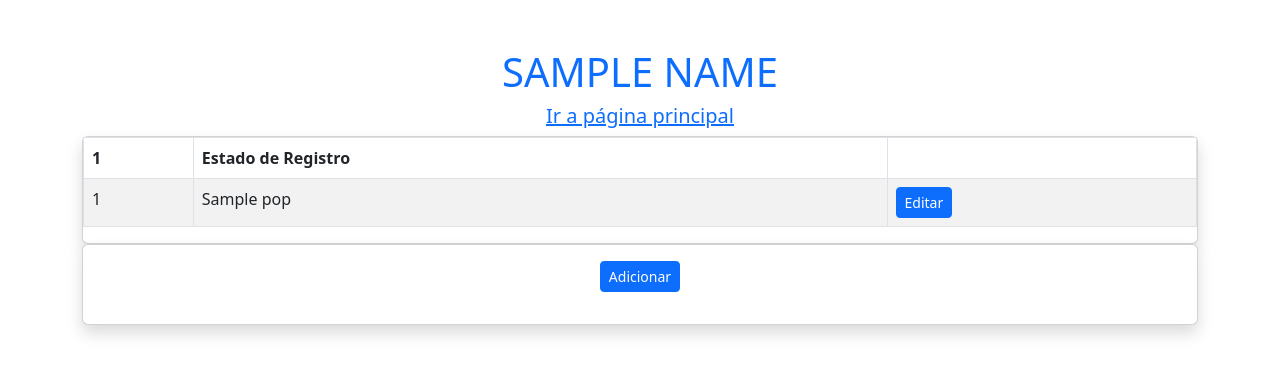
After one commit to atn25042002/BDLab_Proyecto, a Flask app: template src/templates/general.html in a window 1280 px wide. The commit adds this page. Shown: the top 375 px of the page. Run offline with Flask 3, Linux system fonts and the light colour scheme; the template is opened without the code that fills it: most values are stand-ins (such as "Sample title", 1, 10 or a date in 2020); some libraries are stand-ins or nearby versions.

Commit message:
Fase inicial de generalizacion a otras tablas y separacion de archivos por si a caso

```diff
--- a/src/app.py
+++ b/src/app.py
@@ -28,6 +28,25 @@ def show(entidad):
     cursor.close()
 
     return render_template('referencial.html', data=insertObject, name=entidad, campos= campos[entidad])
+
+@app.route('/tabla/<string:entidad>')
+def showTabla(entidad):
+    cursor= db.database.cursor()
+    nombre= atributos[entidad][0]
+    print('SELECT * FROM ' + nombre)
+    cursor.execute('SELECT * FROM ' + nombre)
+    myresult= cursor.fetchall()
+    ncampos= len(campos[entidad])
+    columnNames = ["c"+str(i) for i in range(ncampos)]
+    insertObject= []
+
+    print(columnNames)
+    for record in myresult:
+        print(record)
+        insertObject.append(dict(zip(columnNames, record)))
+    cursor.close()
+
+    return render_template('general.html', data=myresult, name=entidad, campos= campos[entidad])
 
 #@app.route('/<string:entidad>', methods=['POST'])
 @app.route('/<string:entidad>/add', methods=['POST'])
--- a/src/data.py
+++ b/src/data.py
@@ -4,6 +4,7 @@ atributos={
     'marca' : ['lzz_marca','MarCod', 'MarNom', 'MarEstReg'],
     'tipo_movimiento' : ['lzz_tipo_movimiento','TipMovCod', 'TipMovDes', 'TipMovEstReg'],
     'tipo_ticket' : ['lzz_ticket','TipTickNro', 'TipTickDes', 'TipTickEstReg'],
+    'producto' : ['l1m_producto','ProCod', 'ProNom' , 'ProFecVenAño','ProFecVenMes','ProFecVenDia','ProStc','ProStcMin','ProStcMax','ProStcRsv', 'SecCod', 'MarCod','ProPreUni','UniMedNro','ProEstReg']
 }
 
 #Maneja el formato o restricciones que debe un valor para poder ingresarlos
@@ -13,4 +14,7 @@ campos={
     'marca' : [['Código de la marca',0,6],['Nombre de la marca',0,60]],
     'tipo_movimiento' : [['Código del Tipo de Movimiento', 0, 3],['Descripción',0,7]],
     'tipo_ticket' : [['Código del Tipo de Ticket', 1, 2],['Descripción',0,60]],
+    'producto' : [['ProCod',0,60],['ProNom',0,60],['ProFecVenAño',0,60],['ProFecVenMes',0,60]
+            ,['ProFecVenDia',0,60],['ProStc',0,60],['ProStcMin',0,60],['ProStcMax',0,60],['ProStcRsv',0,60],
+            ['SecCod',0,60],['MarCod',0,60],['ProPreUni',0,60],['UniMedNro',0,60]]
 }
--- /dev/null
+++ b/src/static/js/general.js
@@ -0,0 +1,178 @@
+var ids= new Set();
+var ent;
+var num;
+
+window.onload= function agregar(){
+    ent= document.getElementById("h1").getAttribute("data-name")
+    num= document.getElementById("h1").getAttribute("data-num")
+    let elementos = document.querySelectorAll(".c0");
+    elementos.forEach(function(elemento) {
+        ids.add(elemento.textContent)
+    });
+    console.log(ids)
+}
+
+function changeColor(){
+    document.getElementById("modify").setAttribute("class", "btn btn-primary")
+    document.getElementById("remove").setAttribute("class", "btn btn-primary")
+    document.getElementById("inactivate").setAttribute("class", "btn btn-primary")
+    document.getElementById("reactivate").setAttribute("class", "btn btn-primary")
+}
+
+function mod(){
+    changeColor()
+    document.getElementById("modify").setAttribute("class", "btn btn-success")
+    document.getElementById("nomMod").removeAttribute("readonly")
+}
+ //Arrglar la devolucion al cambiar de opcion
+function del(){
+    changeColor()
+    const nom= document.getElementById("nom" + document.getElementById("codMod").value).textContent
+    document.getElementById("nomMod").value= nom
+    document.getElementById("remove").setAttribute("class", "btn btn-danger")
+    document.getElementById("nomMod").setAttribute("readonly", "true")
+    document.getElementById("estMod").value= ("*")
+}
+
+function inac(){
+    changeColor()
+    const nom= document.getElementById("nom" + document.getElementById("codMod").value).textContent
+    document.getElementById("nomMod").value= nom
+    document.getElementById("inactivate").setAttribute("class", "btn btn-success")
+    document.getElementById("nomMod").setAttribute("readonly", "true")
+    document.getElementById("estMod").value= ("I")
+}
+
+function reac(){
+    changeColor()
+    const nom= document.getElementById("nom" + document.getElementById("codMod").value).textContent
+    document.getElementById("nomMod").value= nom
+    document.getElementById("reactivate").setAttribute("class", "btn btn-success")
+    document.getElementById("nomMod").setAttribute("readonly", "true")
+    document.getElementById("estMod").value= ("A")
+}
+
+function nuevo(){
+    document.getElementById("codMod").removeAttribute("style")
+    document.getElementById("nomMod").removeAttribute("style")
+    document.getElementById("modify").setAttribute("disabled", "true")
+    document.getElementById("remove").setAttribute("disabled", "true")
+    document.getElementById("inactivate").setAttribute("disabled", "true")
+    document.getElementById("reactivate").setAttribute("disabled", "true")
+
+    document.getElementById("titMod").innerHTML= ("Agregando " + ent)
+    document.getElementById("codMod").value = ""
+    document.getElementById("codMod").removeAttribute("readonly")
+    document.getElementById("nomMod").value = ""
+    document.getElementById("nomMod").removeAttribute("readonly")
+    document.getElementById("estMod").value = "A"
+
+    document.getElementById("formMod").setAttribute("action", "/" + ent + "/add")
+}
+
+function verificar(campos){
+    console.log(campos)
+
+    const id= document.getElementById("codMod").value
+    const nom= document.getElementById("nomMod").value
+    const f= document.getElementById("formMod")
+    if(id == ""){
+        //document.getElementById("ErCod").textContent = "¡Introduzca un codigo!"
+        document.getElementById("codMod").setAttribute("style","box-shadow: 0px 0px 1px 2px rgba(200, 0, 0, 0.5);")
+        return;
+    }
+    if(document.getElementById("nomMod").value == ""){
+        //document.getElementById("ErCod").textContent = "¡Introduzca el nombre del elemento!"
+        document.getElementById("codMod").removeAttribute("style")
+        document.getElementById("nomMod").setAttribute("style","box-shadow: 0px 0px 1px 2px rgba(200, 0, 0, 0.5);")
+        return;
+    }
+
+    let elementos = document.querySelectorAll('[class="form-control mb-3"]');
+    for (let i = 0; i < elementos.length - 1; i++) {
+        const atr = elementos[i].value
+        if(campos[i][1] == 1){ //Verifica si el tipo de dato es numerico
+            if(isNaN(atr)){
+                aviso('Error en ' + campos[i][0], 'El código deber ser un número entero', 0)
+                return;
+            }
+        }
+
+        if(atr.length > campos[i][2]){ //Comprueba la longitud maximo del campo
+            aviso('Error en Campo ' + campos[i][0], 'La longitud de dato máxima es ' + campos[i][2], 0)
+            return;
+        }
+    }
+
+    if(f.getAttribute("action") != "/" + ent + "/add"){
+        f.submit()
+        return;
+    }
+    console.log("verificando")
+    console.log("Id ingresado: " + id)
+    if(ids.has(id)){
+        //window.alert("Duplicado")
+        /*Swal.fire({
+            title: 'Código Duplicado',
+            text: 'Ya existe un elemento con el mismo código',
+            icon: 'warning',
+            confirmButtonText: 'Aceptar',
+            timer: 3000
+          }); */
+        aviso('Código Duplicado', 'Ya existe un elemento con el mismo código', 0)
+    }else{
+        /*
+        Swal.fire({
+            title: 'Elemento registrado',
+            text: 'El elemento se registro exitosamente',
+            icon: 'success',
+            confirmButtonText: 'Aceptar',
+            timer: 3000
+          })*/
+        aviso('Elemento registrado', 'El elemento se registro exitosamente', 1).then(() => {
+            f.submit()
+        });
+    }
+}
+
+function llenar(val){
+    for (let i = 0; i < num; i++) {
+        document.getElementById("mod" + i).value= document.getElementById("c" + i + "-" + val).textContent
+    }
+    document.getElementById("estMod").value= est= document.getElementById("est-" + val).textContent
+
+    document.getElementById("codMod").removeAttribute("style")
+    document.getElementById("nomMod").removeAttribute("style")
+    document.getElementById("titMod").innerHTML= ("Editando " + val)
+    const cod= document.getElementById("cod" + val).textContent
+    document.getElementById("codMod").value= cod
+    document.getElementById("codMod").setAttribute("readonly", "true")
+    const nom= document.getElementById("nom" + val).textContent
+    document.getElementById("nomMod").value= nom
+    document.getElementById("nomMod").removeAttribute("readonly")
+    changeColor()
+    document.getElementById("modify").setAttribute("class", "btn btn-success")
+
+    document.getElementById("formMod").setAttribute("action", "/" + ent +"/edit/" +val)
+
+    document.getElementById("modify").removeAttribute("disabled")
+    document.getElementById("remove").removeAttribute("disabled")
+    document.getElementById("inactivate").removeAttribute("disabled")
+    document.getElementById("reactivate").removeAttribute("disabled")
+}
+
+function aviso(titulo, descr, tipo){
+    if(tipo == 1){
+        tipo= 'success'
+    }else{
+        tipo= 'warning'
+    }
+
+    return Swal.fire({
+        title: titulo,
+        text: descr,
+        icon: tipo,
+        confirmButtonText: 'Aceptar',
+        timer: 3000
+    });
+}
--- /dev/null
+++ b/src/templates/general.html
@@ -0,0 +1,97 @@
+<!DOCTYPE html>
+<html lang="es">
+<head>
+    <meta charset="UTF-8">
+    <meta name="viewport" content="width=device-width, initial-scale=1.0">
+    <title>{{name.upper()}}</title>
+    <script src="{{ url_for('static', filename='js/general.js') }}"></script>
+    <link rel="icon" href="{{ url_for('static', filename='favicon.ico') }}">
+    <link href="https://cdn.jsdelivr.net/npm/bootstrap@5.3.0/dist/css/bootstrap.min.css" rel="stylesheet" integrity="sha384-9ndCyUaIbzAi2FUVXJi0CjmCapSmO7SnpJef0486qhLnuZ2cdeRhO02iuK6FUUVM" crossorigin="anonymous">
+    <script src="https://cdn.jsdelivr.net/npm/bootstrap@5.3.0/dist/js/bootstrap.bundle.min.js" integrity="sha384-geWF76RCwLtnZ8qwWowPQNguL3RmwHVBC9FhGdlKrxdiJJigb/j/68SIy3Te4Bkz" crossorigin="anonymous"></script>
+    <script src="https://cdn.jsdelivr.net/npm/sweetalert2@11"></script>
+</head>
+<body>
+    <h1 id="h1" data-num= {{campos|length}} data-name="{{name}}" class="text-center mt-5 nb-5 text-primary">{{name.upper()}}</h1>
+    <h5 style="text-align: center;"><a href="/"> Ir a página principal</a></h5>
+    <div class="container">
+        <div class="card shadow">
+            <div class="table-responsive">
+                <table class="table table-bordered table-striped">
+                    <thead>
+                        {% for c in campos %}
+                            <th scope="col"> {{c[0]}} </th>
+                        {% endfor %}
+                        <th scope="col"> Estado de Registro</th>
+                        <th scope="col">  </th>
+                    </thead>
+
+                    <tbody>
+                        {% for d in data %}
+                        <tr>
+                            {% for i in range(campos|length) %}
+                                <td id="c{{i}}-{{d[0]}}" class="c{{i}}"> {{d[i]}} </td>
+                            {% endfor %}
+                                <td id="est-{{d[0]}}"> {{d[(campos|length)].copy().pop()}} </td>
+                            <td><button onclick="llenar('{{d[0]}}')" class="btn btn-primary btn-sm" id="btn-edit{{d.Cod}}" data-bs-toggle="modal" data-bs-target="#modalCreate">Editar</button></td>
+                        </tr>
+                        {% endfor %}
+                    </tbody>
+                </table>
+            </div>
+        </div>
+    </div>
+    <div class="container">
+        <div class="card shadow">
+            <div class="card-body">
+                <div class="row mb-3">
+                    <div class="col text-center">
+                        <button onclick = "nuevo()" class="btn btn-primary btn-sm " data-bs-toggle="modal" data-bs-target="#modalCreate">Adicionar</button>
+                        <div class="modal fade" id="modalCreate" tabindex="-1" aria-labelledby="exampleModalLabel" aria-hidden="true">
+                            <div class="modal-dialog">
+                              <div class="modal-content">
+                                <div class="modal-header">
+                                  <h1 class="modal-title fs-5" id="titMod"> Añadiendo nueva Seccion </h1>
+                                  <button type="button" class="btn-close" data-bs-dismiss="modal" aria-label="Close"></button>
+                                </div>
+                                <div class="modal-body">
+                                    <form action="/{{entidad}}/edit" data-action="edit" method="post" id="formMod">
+                                        {% for i in range(campos|length) %}
+                                        <label> {{campos[i][0]}}</label>
+                                        <input type="text" class="form-control mb-3" id="mod{{i}}" name="input{{0}}" readonly placeholder="{{campos[i][0]}} del elemento"></input>
+                                        {% endfor %}
+                                        <label> Estado de Registro</label>
+                                        <input type="text" class="form-control mb-3" id="estMod" name="estForm" readonly></input>
+
+                                </div>
+                                <div class="modal-footer">
+                                    <div class="row mb-3">
+                                        <div class="col">
+                                            <button type="button" id="modify" onclick="mod()" class="btn btn-primary">Modificar</button>
+                                        </div>
+                                        <div class="col">
+                                            <button type="button" id="remove" onclick="del()" class="btn btn-primary">Eliminar</button>
+                                        </div>
+                                        <div class="col">
+                                            <button type="button" id="inactivate" onclick="inac()" class="btn btn-primary">Inactivar</button>
+                                        </div>
+                                        <div class="col">
+                                            <button type="button" id="reactivate" onclick="reac()" class="btn btn-primary">Reactivar</button>
+                                        </div>
+                                    </div>
+                                    </form>
+                                </div>
+                                    <div class="modal-footer">
+                                        <button type="button" class="btn btn-secondary" data-bs-dismiss="modal">Cancelar</button>
+                                        <button onclick="verificar({{campos}})" class="btn btn-primary" id="btnact">Actualizar</button>
+                                    </div>
+
+                              </div>
+                            </div>
+                        </div>
+                    </div>
+                </div>
+            </div>
+        </div>
+    </div>
+</body>
+</html>
```
Also changed, not shown: src/templates/main.html (+6 -1 lines).
